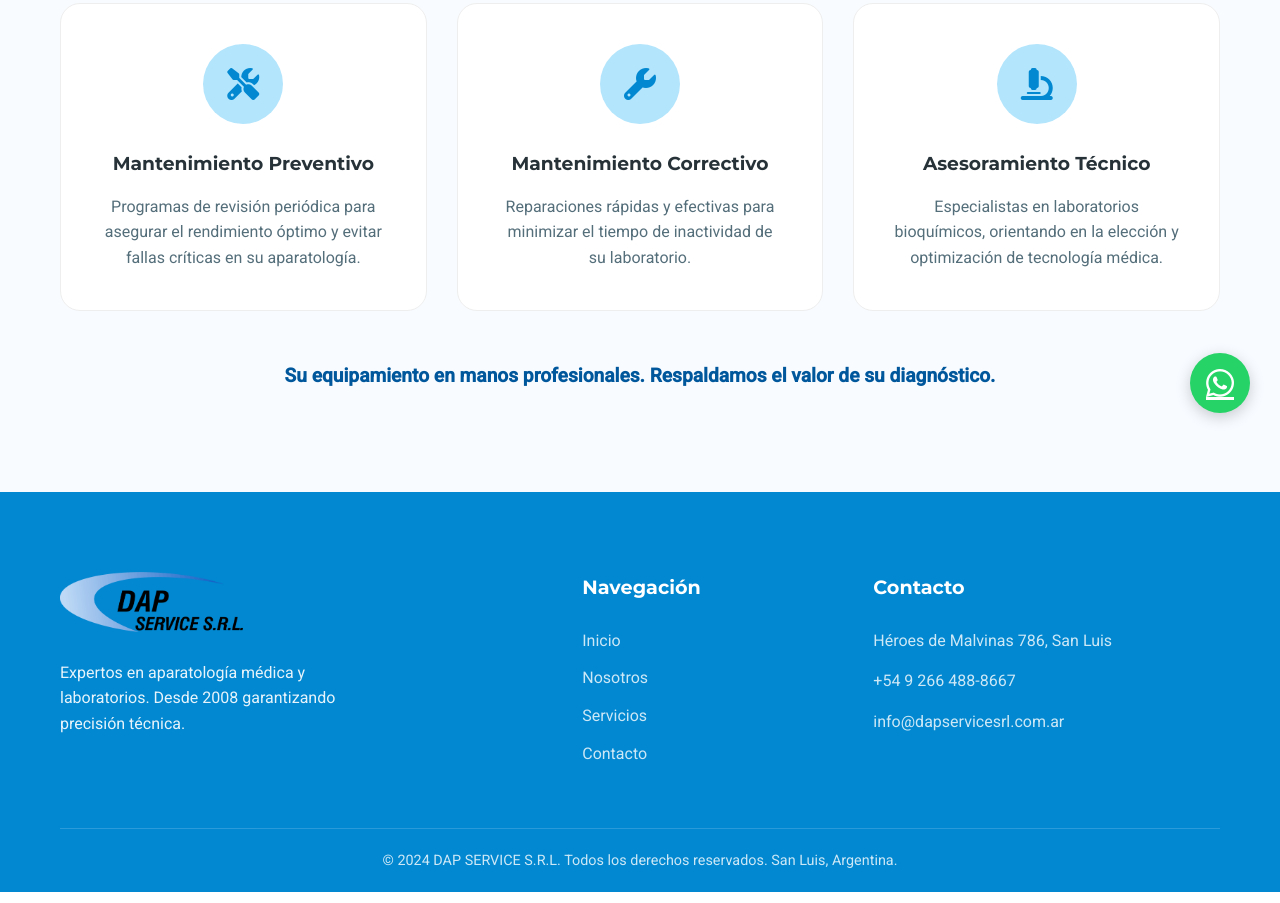
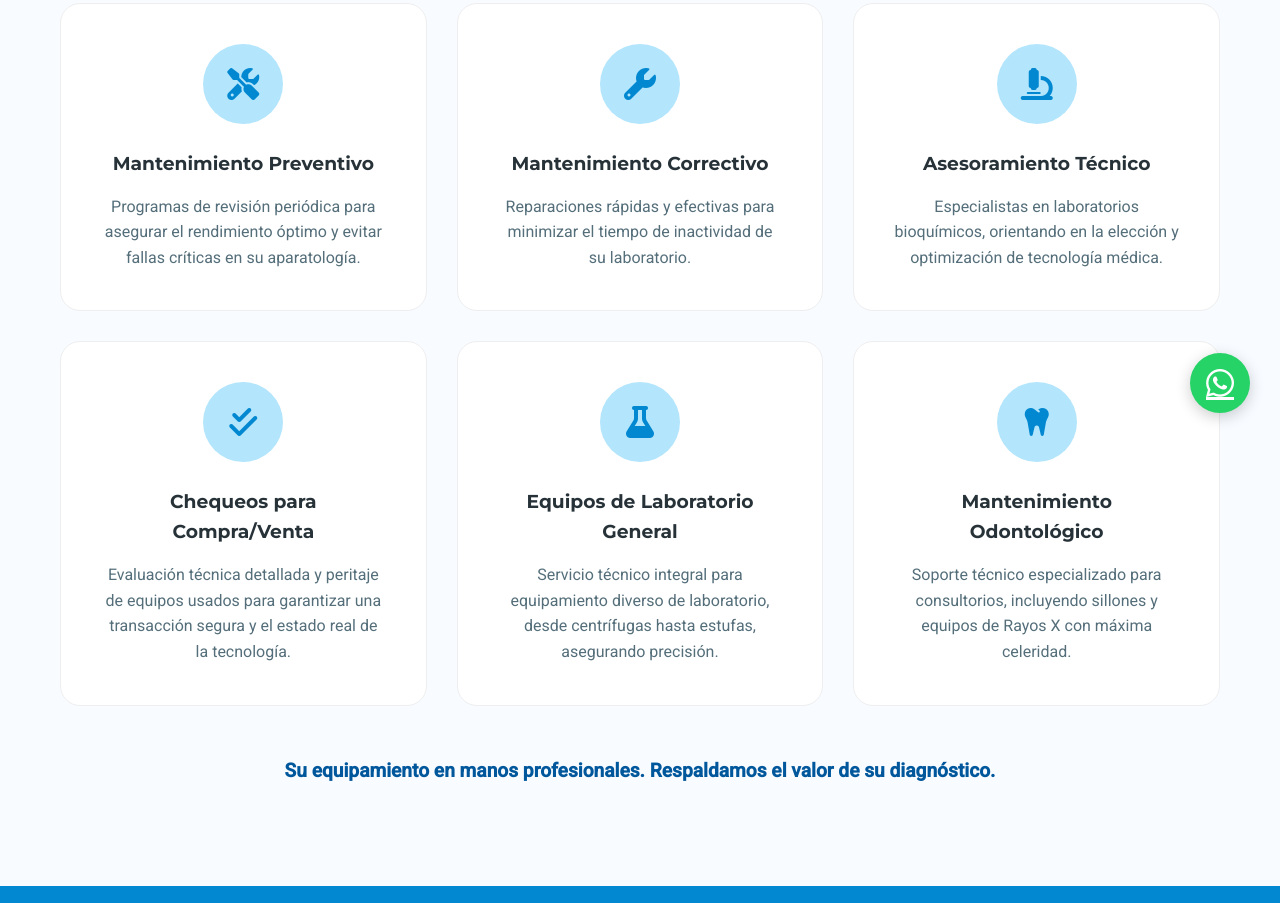
Before and after one commit to efmariani/DAPServiceSRL, a plain HTML site: page servicios.html in a window 1280 px wide. Shown: the part 357-1260 px from the top of the page. Drawn offline with Linux system fonts and the light colour scheme.

Commit message:
Added Chequeos Compra/Venta, Laboratorio General and Odontología services

```diff
--- a/servicios.html
+++ b/servicios.html
@@ -83,6 +83,30 @@
                         <p>Especialistas en laboratorios bioquímicos, orientando en la elección y optimización de
                             tecnología médica.</p>
                     </div>
+                    <div class="service-card">
+                        <div class="service-icon">
+                            <i class="fas fa-check-double"></i>
+                        </div>
+                        <h3>Chequeos para Compra/Venta</h3>
+                        <p>Evaluación técnica detallada y peritaje de equipos usados para garantizar una transacción
+                            segura y el estado real de la tecnología.</p>
+                    </div>
+                    <div class="service-card">
+                        <div class="service-icon">
+                            <i class="fas fa-flask"></i>
+                        </div>
+                        <h3>Equipos de Laboratorio General</h3>
+                        <p>Servicio técnico integral para equipamiento diverso de laboratorio, desde centrífugas hasta
+                            estufas, asegurando precisión.</p>
+                    </div>
+                    <div class="service-card">
+                        <div class="service-icon">
+                            <i class="fas fa-tooth"></i>
+                        </div>
+                        <h3>Mantenimiento Odontológico</h3>
+                        <p>Soporte técnico especializado para consultorios, incluyendo sillones y equipos de Rayos X
+                            con máxima celeridad.</p>
+                    </div>
                 </div>
                 <div class="service-footer text-center">
                     <p><strong>Su equipamiento en manos profesionales. Respaldamos el valor de su diagnóstico.</strong>
```
